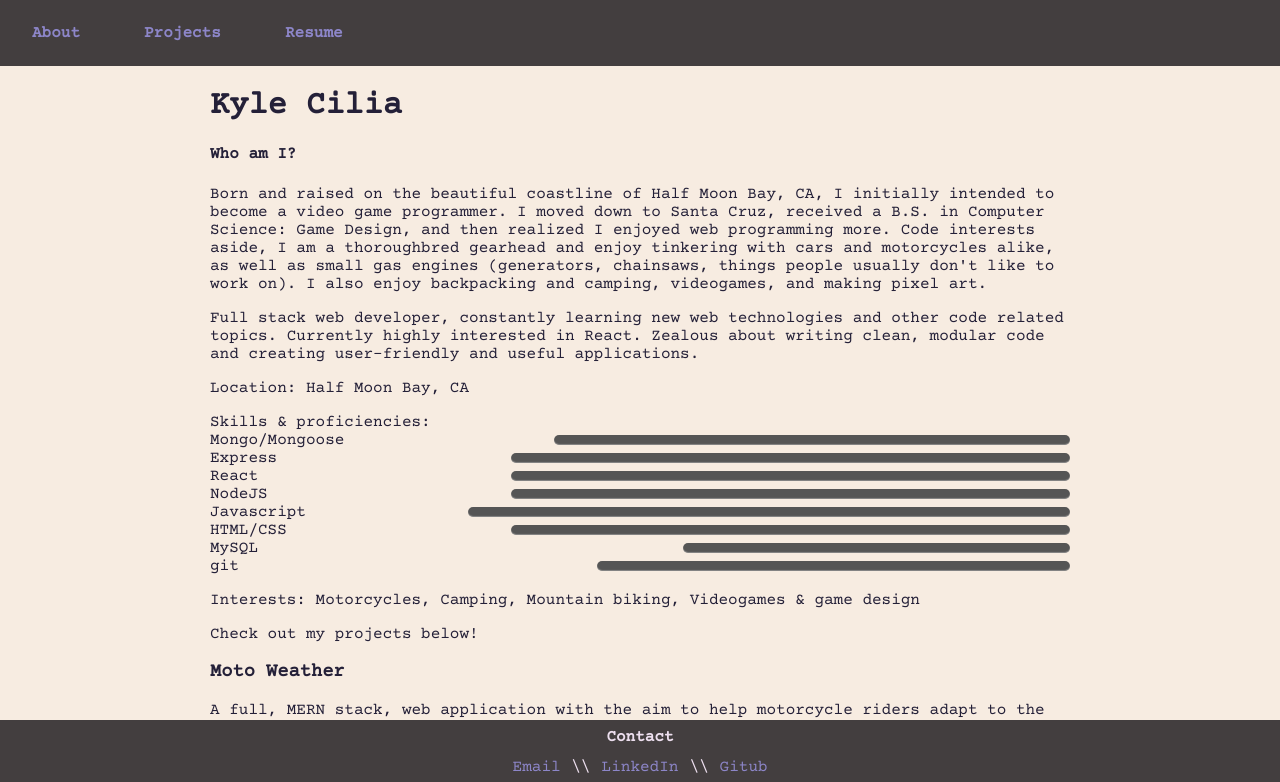
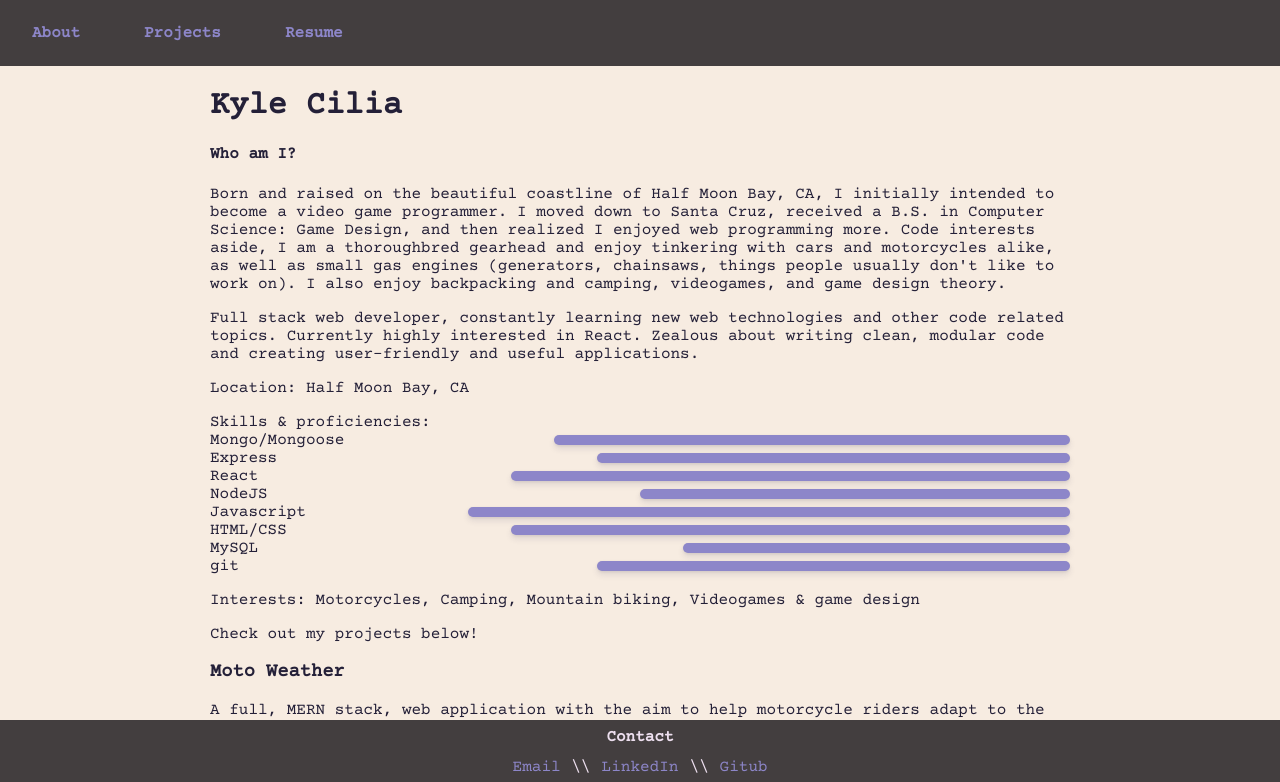
Before and after one commit to freshmangoes/portfolio, a React (Create React App) app: page / in a window 1280 px wide. Shown: the top 782 px of the page. Built offline with nearby package versions, Linux system fonts and the light colour scheme.

Commit message:
Adds shadow to progress bars and updates bio

```diff
--- a/src/App.css
+++ b/src/App.css
@@ -32,13 +32,12 @@ img {
 }
 
 .prof-meter {
-	/* float: right; */
-	/* position: absolute; */
 	height: 10px;
-	background: #555;
+	background:  #8d86c9;
+	/* border: 1px solid #555; */
 	border-radius: 25px;
 	margin: 0.25em 0 0 1em;
-	box-shadow: inset 0 -1px 1px rgba(255, 255, 255, 0.3);
+	box-shadow: 0 4px 6px rgba(50, 50, 93, 0.11), 0 1px 3px rgba(0, 0, 0, 0.08);
 }
 /* ----------------------------------- */
 
--- a/src/content.json
+++ b/src/content.json
@@ -1,16 +1,16 @@
 {
 	"intro": {
 		"name": "Kyle Cilia",
-		"bio": "Born and raised on the beautiful coastline of Half Moon Bay, CA, I initially intended to become a video game programmer. I moved down to Santa Cruz, received a B.S. in Computer Science: Game Design, and then realized I enjoyed web programming more. Code interests aside, I am a thoroughbred gearhead and enjoy tinkering with cars and motorcycles alike, as well as small gas engines (generators, chainsaws, things people usually don't like to work on). I also enjoy backpacking and camping, videogames, and making pixel art.",
+		"bio": "Born and raised on the beautiful coastline of Half Moon Bay, CA, I initially intended to become a video game programmer. I moved down to Santa Cruz, received a B.S. in Computer Science: Game Design, and then realized I enjoyed web programming more. Code interests aside, I am a thoroughbred gearhead and enjoy tinkering with cars and motorcycles alike, as well as small gas engines (generators, chainsaws, things people usually don't like to work on). I also enjoy backpacking and camping, videogames, and game design theory.",
 		"about": "Full stack web developer, constantly learning new web technologies and other code related topics. Currently highly interested in React. Zealous about writing clean, modular code and creating user-friendly and useful applications.",
 
 		"location": "Half Moon Bay, CA",
 
 		"skills": [
 			{ "skill": "Mongo/Mongoose", "prof": 60 },
-			{ "skill": "Express", "prof": 65 },
+			{ "skill": "Express", "prof": 55 },
 			{ "skill": "React", "prof": 65 },
-			{ "skill": "NodeJS", "prof": 65 },
+			{ "skill": "NodeJS", "prof": 50 },
 			{ "skill": "Javascript", "prof": 70 },
 			{ "skill": "HTML/CSS", "prof": 65 },
 			{ "skill": "MySQL", "prof": 45 },
```
